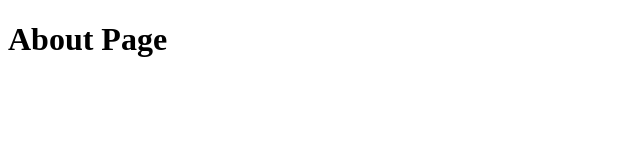
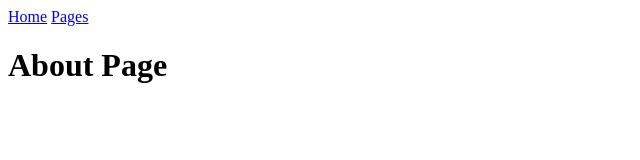
Before and after one commit to cryptobummed/html_links_and_images, a plain HTML site: page pages/about.html in a window 1280 px wide. Shown: the whole page, without its empty margins (0-640 px from the left). Drawn offline with Linux system fonts and the light colour scheme.

Commit message:
Add Home and Pages link to about.html and catalog.html

```diff
--- a/pages/about.html
+++ b/pages/about.html
@@ -7,6 +7,8 @@
     </head>
 
     <body>
+        <a href="../index.html">Home</a>
+        <a href="../pages.html">Pages</a>
         <h1>About Page</h1>
     </body>
 </html>
```
Also changed, not shown: pages.html (+1 -0 lines), pages/catalog.html (+2 -0 lines).
